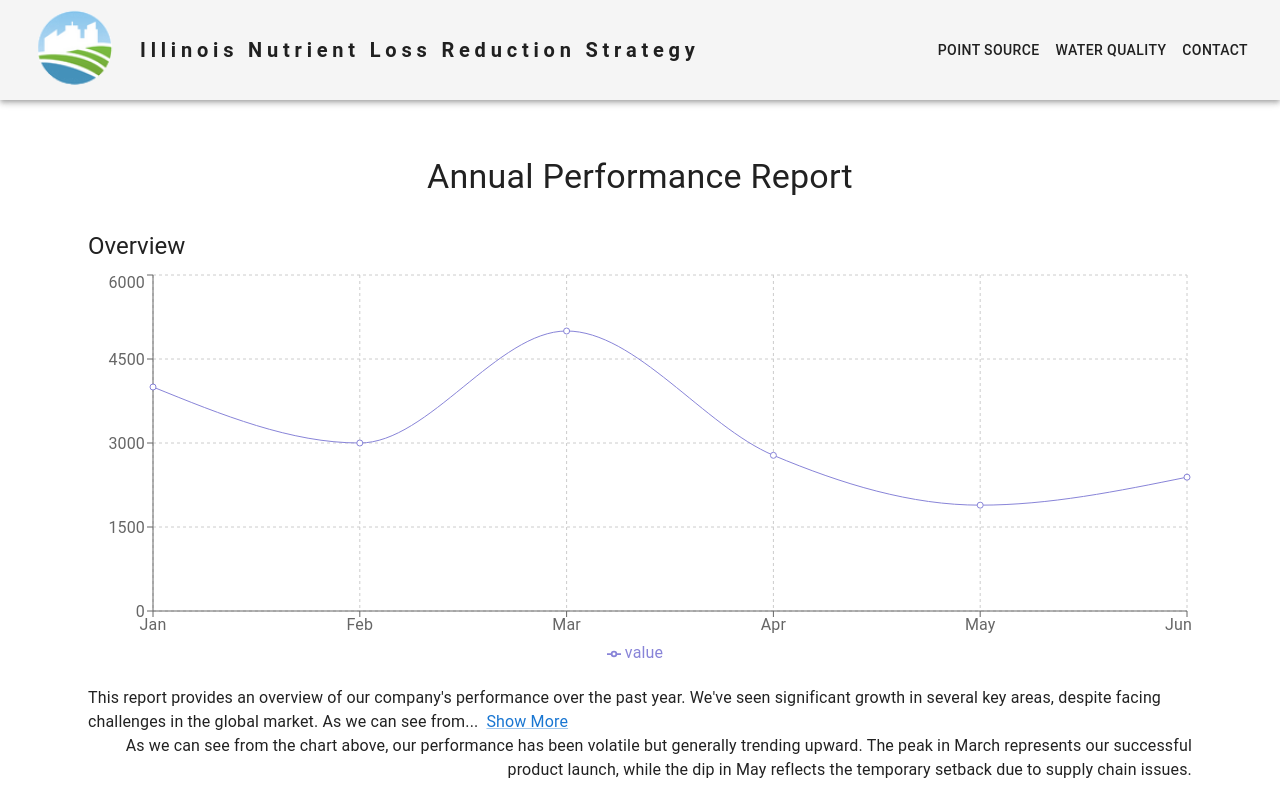
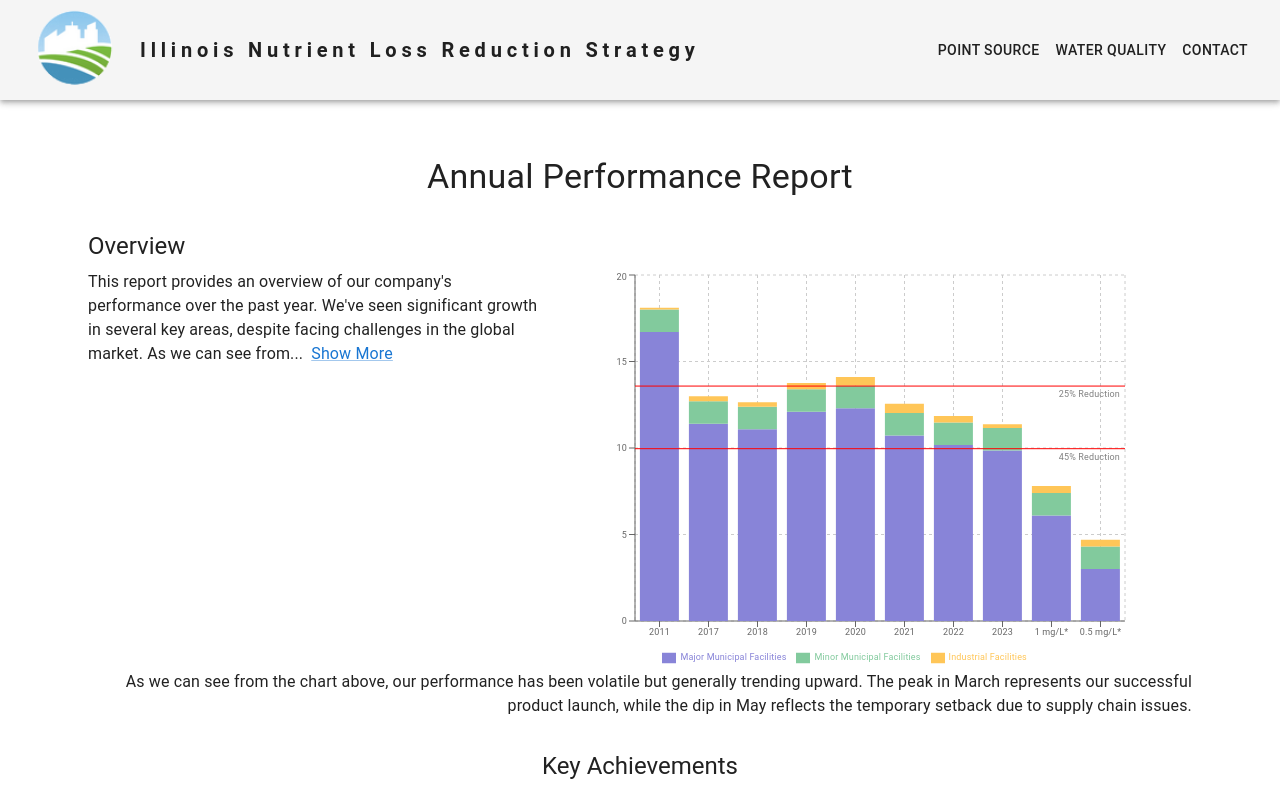
Before and after one commit to geostreams/illinois-nrs-dashboard, a React (Create React App) app: page / in a window 1280 px wide. Shown: the top 794 px of the page. Built offline with nearby package versions, Linux system fonts and the light colour scheme.

Commit message:
Stacked bar charts

```diff
--- a/src/components/TextDisplay.js
+++ b/src/components/TextDisplay.js
@@ -7,7 +7,9 @@ const TextDisplay = ({
     text,
     additionalComponent,
     truncate = false,
-    componentPosition = "right",
+    componentPosition = "top",
+    textComponentSize = { xs: 12, md: 5 },
+    propComponentSize = { xs: 12, md: 7 },
 }) => {
     const [showFullText, setShowFullText] = useState(!truncate);
     // Take screen size into account to adjust the max number of characters displayed.
@@ -108,12 +110,20 @@ const TextDisplay = ({
                     container
                     spacing={2}
                     alignItems="stretch"
-                    direction="column"
+                    direction={isSmallScreen ? "column" : "row"}
                 >
-                    <Grid item xs={12}>
+                    <Grid
+                        item
+                        xs={propComponentSize.xs}
+                        md={propComponentSize.md}
+                    >
                         {additionalContent}
                     </Grid>
-                    <Grid item xs={12}>
+                    <Grid
+                        item
+                        xs={textComponentSize.xs}
+                        md={textComponentSize.md}
+                    >
                         {textContent}
                     </Grid>
                 </Grid>
@@ -127,10 +137,18 @@ const TextDisplay = ({
                     alignItems="stretch"
                     direction={isSmallScreen ? "column" : "row"}
                 >
-                    <Grid item xs={12} md={5}>
+                    <Grid
+                        item
+                        xs={textComponentSize.xs}
+                        md={textComponentSize.md}
+                    >
                         {textContent}
                     </Grid>
-                    <Grid item xs={12} md={7}>
+                    <Grid
+                        item
+                        xs={propComponentSize.xs}
+                        md={propComponentSize.md}
+                    >
                         {additionalContent}
                     </Grid>
                 </Grid>
--- /dev/null
+++ b/src/components/charts/StackedBarChart.jsx
@@ -0,0 +1,76 @@
+import React from "react";
+import {
+    BarChart,
+    Bar,
+    XAxis,
+    YAxis,
+    CartesianGrid,
+    Tooltip,
+    Legend,
+    ResponsiveContainer,
+    ReferenceLine,
+} from "recharts";
+
+const StackedBarChart = ({
+    data,
+    width,
+    height,
+    barColors,
+    fontSize = 12,
+    referenceLines,
+}) => {
+    // Convert data keys to legend names
+    const getLegendName = (key) => {
+        return key
+            .replace(/([A-Z])/g, " $1")
+            .replace(/^./, (str) => str.toUpperCase());
+    };
+
+    return (
+        <ResponsiveContainer width={width} height={height}>
+            <BarChart
+                data={data}
+                margin={{
+                    top: 5,
+                    right: 30,
+                    left: 20,
+                    bottom: 5,
+                }}
+            >
+                <CartesianGrid strokeDasharray="3 3" />
+                <XAxis dataKey="name" tick={{ fontSize }} />
+                <YAxis tick={{ fontSize }} />
+                <Tooltip contentStyle={{ fontSize }} />
+                <Legend wrapperStyle={{ fontSize }} />
+                {data[0] &&
+                    Object.keys(data[0])
+                        .filter((key) => key !== "name")
+                        .map((key) => (
+                            <Bar
+                                key={key}
+                                dataKey={key}
+                                stackId="a"
+                                fill={barColors[key]}
+                                name={getLegendName(key)}
+                            />
+                        ))}
+                {referenceLines &&
+                    referenceLines.map((line) => (
+                        <ReferenceLine
+                            key={line.value}
+                            y={line.value}
+                            label={{
+                                value: line.label,
+                                position: "insideTopRight",
+                                fontSize,
+                                color: "black",
+                            }}
+                            stroke="red"
+                        />
+                    ))}
+            </BarChart>
+        </ResponsiveContainer>
+    );
+};
+
+export default StackedBarChart;
--- a/src/pages/PointSource/index.js
+++ b/src/pages/PointSource/index.js
@@ -11,6 +11,7 @@ import {
     ResponsiveContainer,
 } from "recharts";
 import TextDisplay from "../../components/TextDisplay";
+import StackedBarChart from "../../components/charts/StackedBarChart";
 
 const data = [
     { name: "Jan", value: 4000 },
@@ -21,24 +22,88 @@ const data = [
     { name: "Jun", value: 2390 },
 ];
 
+const ps_data = [
+    {
+        name: "2011",
+        majorMunicipalFacilities: 16.7,
+        minorMunicipalFacilities: 1.3,
+        industrialFacilities: 0.1,
+    },
+    {
+        name: "2017",
+        majorMunicipalFacilities: 11.4,
+        minorMunicipalFacilities: 1.3,
+        industrialFacilities: 0.29,
+    },
+    {
+        name: "2018",
+        majorMunicipalFacilities: 11.08,
+        minorMunicipalFacilities: 1.3,
+        industrialFacilities: 0.26,
+    },
+    {
+        name: "2019",
+        majorMunicipalFacilities: 12.1,
+        minorMunicipalFacilities: 1.3,
+        industrialFacilities: 0.36,
+    },
+    {
+        name: "2020",
+        majorMunicipalFacilities: 12.3,
+        minorMunicipalFacilities: 1.3,
+        industrialFacilities: 0.5,
+    },
+    {
+        name: "2021",
+        majorMunicipalFacilities: 10.72,
+        minorMunicipalFacilities: 1.3,
+        industrialFacilities: 0.54,
+    },
+    {
+        name: "2022",
+        majorMunicipalFacilities: 10.17,
+        minorMunicipalFacilities: 1.3,
+        industrialFacilities: 0.38,
+    },
+    {
+        name: "2023",
+        majorMunicipalFacilities: 9.86,
+        minorMunicipalFacilities: 1.3,
+        industrialFacilities: 0.22,
+    },
+    {
+        name: "1 mg/L*",
+        majorMunicipalFacilities: 6.1,
+        minorMunicipalFacilities: 1.3,
+        industrialFacilities: 0.4,
+    },
+    {
+        name: "0.5 mg/L*",
+        majorMunicipalFacilities: 3.0,
+        minorMunicipalFacilities: 1.3,
+        industrialFacilities: 0.4,
+    },
+];
+
+const ps_bar_colors = {
+    majorMunicipalFacilities: "#8884d8",
+    minorMunicipalFacilities: "#82ca9d",
+    industrialFacilities: "#ffc658",
+};
+
+const ps_reference_lines = [
+    { value: 13.58, label: "25% Reduction" },
+    { value: 9.96, label: "45% Reduction" },
+];
 const ReportPage = () => {
-    const chart = (
-        <ResponsiveContainer width="100%" height="100%">
-            <LineChart data={data}>
-                <CartesianGrid strokeDasharray="3 3" />
-                <XAxis dataKey="name" />
-                <YAxis />
-                <Tooltip />
-                <Legend />
-                <Line
-                    type="monotone"
-                    dataKey="value"
-                    stroke="#8884d8"
-                    activeDot={{ r: 8 }}
-                />
-            </LineChart>
-        </ResponsiveContainer>
-    );
+    const chart = StackedBarChart({
+        data: ps_data,
+        width: 600,
+        height: 400,
+        barColors: ps_bar_colors,
+        fontSize: 9,
+        referenceLines: ps_reference_lines,
+    });
 
     return (
         <Container maxWidth="lg">
@@ -54,7 +119,7 @@ const ReportPage = () => {
                     text="This report provides an overview of our company's performance over the past year. We've seen significant growth in several key areas, despite facing challenges in the global market. As we can see from the chart, our performance has been volatile but generally trending upward. The peak in March represents our successful product launch, while the dip in May reflects the temporary setback due to supply chain issues. Despite these fluctuations, we've managed to maintain a strong overall growth trajectory, which positions us well for the coming year. Our team's resilience and adaptability have been key factors in navigating the complex business landscape and achieving these results."
                     additionalComponent={chart}
                     truncate={true}
-                    componentPosition="top"
+                    componentPosition="right"
                 />
                 <Typography variant="body1" paragraph align="right">
                     As we can see from the chart above, our performance has been
```
